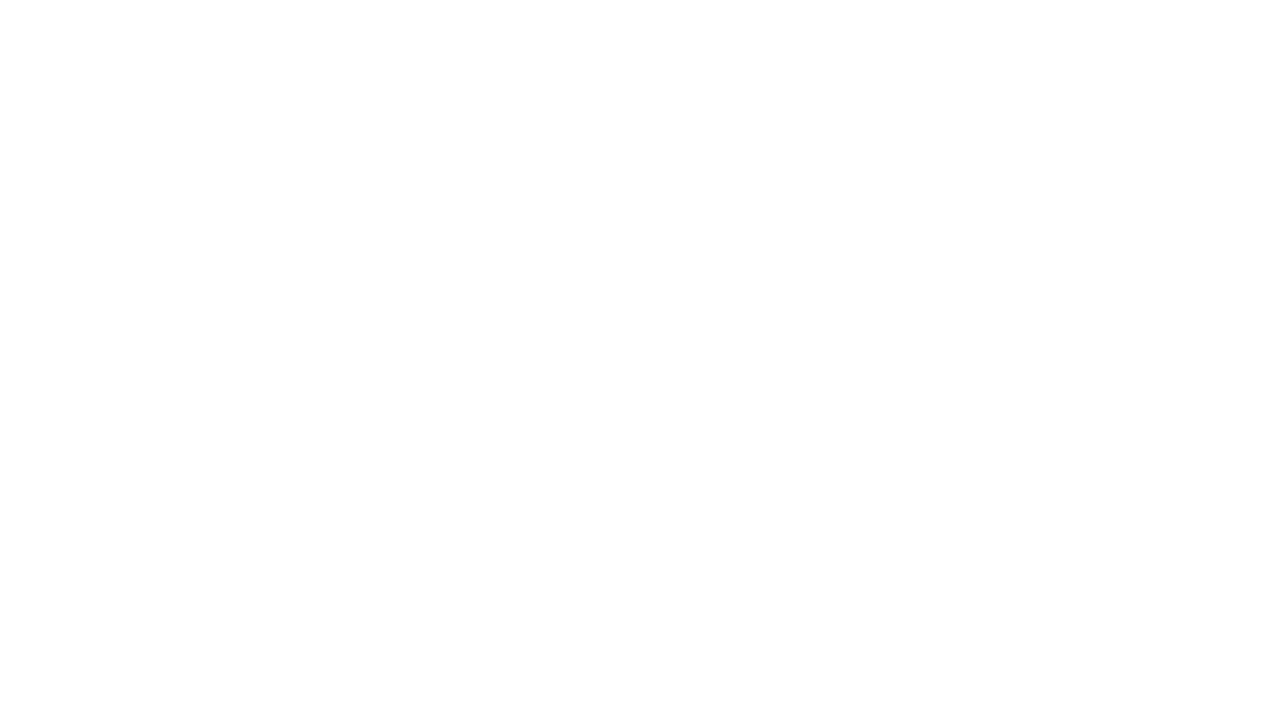
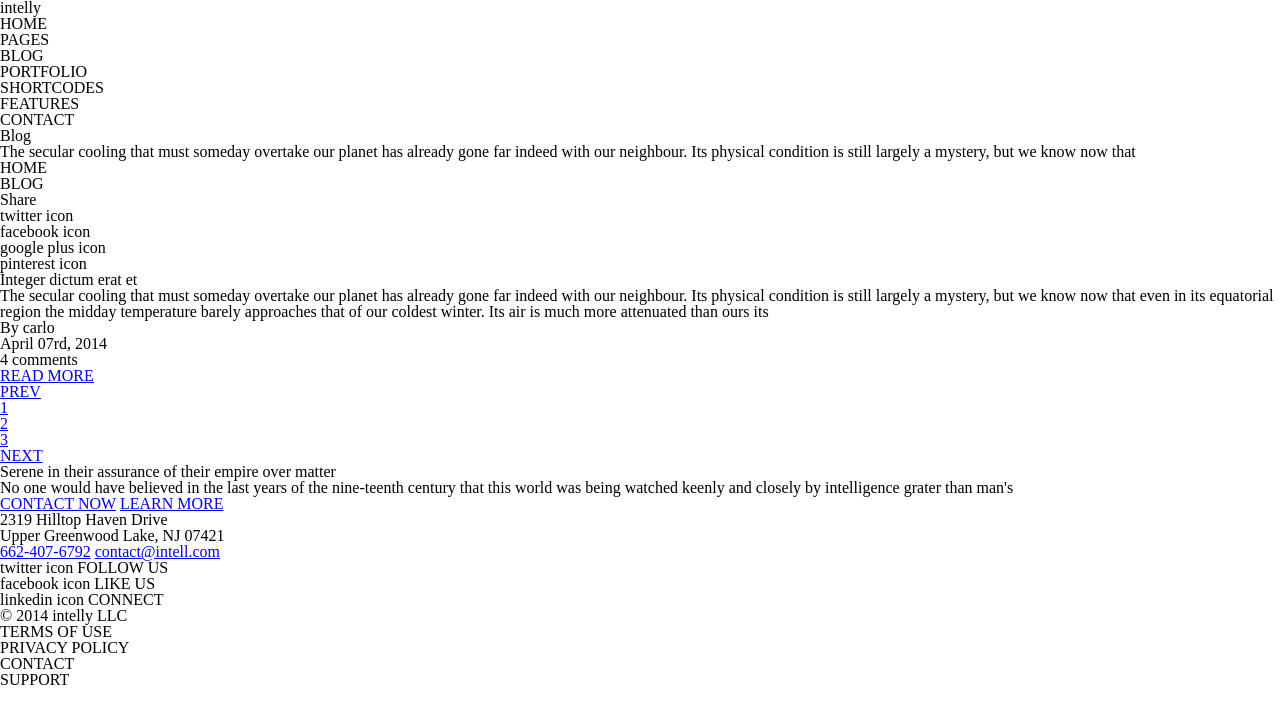
Before and after one commit to toalina/mean-stack-1, a website: page public/index.html in a window 1280 px wide. Drawn offline with nearby package versions, Linux system fonts and the light colour scheme; files that its build step writes are made by us from their sources.

Commit message:
Add content to index.html

```diff
--- a/public/index.html
+++ b/public/index.html
@@ -11,24 +11,102 @@
 
   <body>
     <!-- NAV -->
+    <nav>
+      <ul>
+        <li>intelly</li>
+        <li>HOME</li>
+        <li>PAGES</li>
+        <li>BLOG</li>
+        <li>PORTFOLIO</li>
+        <li>SHORTCODES</li>
+        <li>FEATURES</li>
+        <li>CONTACT</li>
+      </ul>
+    </nav>
 
     <!-- Blog Main SECTION -->
     <!-- (Call this thing a section!) -->
+    <section>
+      <h1>Blog</h1>
+      <p>The secular cooling that must someday overtake our planet has already gone far indeed with our neighbour. Its physical condition is still largely a mystery, but we know now that</p>
+    </section>
 
     <!-- MINI NAV  -->
+    <nav>
+      <ul>
+        <li>HOME</li>
+        <li>BLOG</li>
+        <li>Share</li>
+        <li>twitter icon</li>
+        <li>facebook icon</li>
+        <li>google plus icon</li>
+        <li>pinterest icon</li>
+      </ul>
+    </nav>
 
     <!-- SOME KIND OF NG-VIEW THING -->
     <!-- (for the blog posts) -->
+    <section>
+      <!-- each post = an article -->
+      <article>
+        <h1>Integer dictum erat et</h1>
+        <p>
+          The secular cooling that must someday overtake our planet has already gone far indeed with our neighbour. Its physical condition is still largely a mystery, but we know now that even in its equatorial region the midday temperature barely approaches that of our coldest winter. Its air is much more attenuated than ours its
+        </p>
+        <ul>
+          <li>By carlo</li>
+          <li>April 07rd, 2014</li>
+          <li>4 comments</li>
+        </ul>
+        <a href="#">READ MORE</a>
+      </article>
+    </section>
 
     <!-- PREV 1 2 3 NEXT  -->
     <!-- (links to prev / next pages) -->
     <!-- (is this a div or section? ) -->
     <!-- (maybe even a thing to append to last child?) -->
+    <div>
+      <ul>
+        <li><a href="#">PREV</a></li>
+        <li><a href="#">1</a></li>
+        <li><a href="#">2</a></li>
+        <li><a href="#">3</a></li>
+        <li><a href="#">NEXT</a></li>
+      </ul>
+    </div>
+
 
     <!-- CONTACT SECTION  -->
     <!-- (include the text, links, address, social media) -->
+    <section>
+      <h1>Serene in their assurance of their empire over matter</h1>
+      <p>No one would have believed in the last years of the nine-teenth century that this world was being watched keenly and closely by intelligence grater than man's</p>
+      <a href="#">CONTACT NOW</a>
+      <a href="#">LEARN MORE</a>
+      <address>
+        2319 Hilltop Haven Drive<br>
+        Upper Greenwood Lake, NJ 07421
+      </address>
+      <a href="tel:+16624076792">662-407-6792</a>
+      <a href="mailto:contact@intell.com" target="_top">contact@intell.com</a>
+      <ul>
+        <li>twitter icon FOLLOW US</li>
+        <li>facebook icon LIKE US</li>
+        <li>linkedin icon CONNECT</li>
+      </ul>
+    </section>
 
     <!-- FOOTER  -->
+    <footer>
+      <ul>
+        <li>&#169; 2014 intelly LLC</li>
+        <li>TERMS OF USE</li>
+        <li>PRIVACY POLICY</li>
+        <li>CONTACT</li>
+        <li>SUPPORT</li>
+      </ul>
+    </footer>
 
   </body>
 </html>
```
